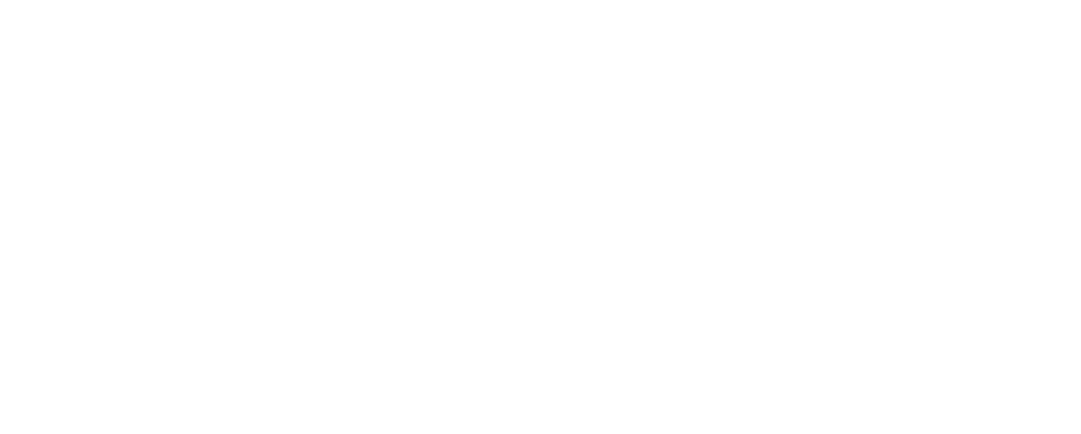
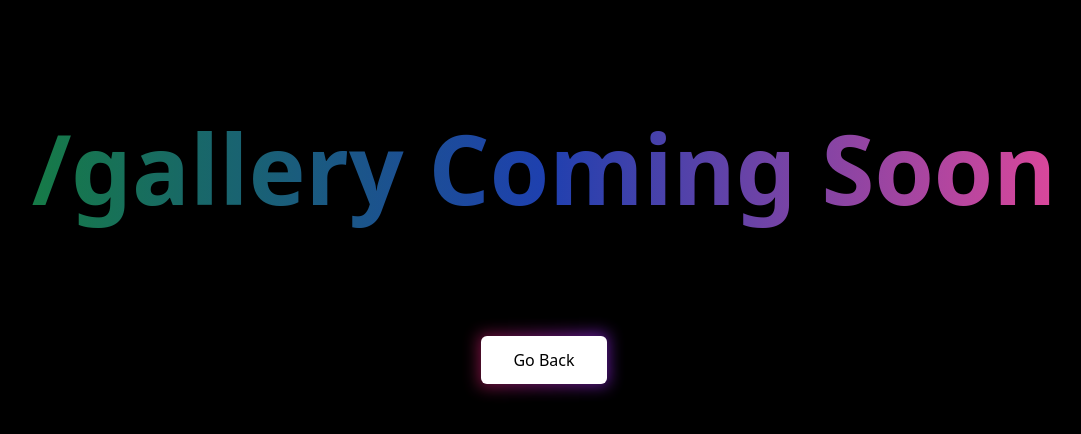
Before and after one commit to AdityaTarale/me, a React (Vite) app: page /gallery in a window 1280 px wide. Before the commit this address had no page. Shown: the top 434 px of the page, without its empty margins (96-1177 px from the left). Built offline with nearby package versions, Linux system fonts and the light colour scheme; what prettier-plugin-tailwindcss would draw is missing.

Commit message:
Add: Coming soon page

```diff
--- a/src/App.jsx
+++ b/src/App.jsx
@@ -1,15 +1,17 @@
-import reactLogo from "./assets/react.svg";
 import { Routes, Route } from "react-router-dom";
 import Work from "./work";
+import Resume from "./resume";
+import ComingSoon from "./comingSoon";
+
 import "./App.css";
-import Navbar from "./components/Navbar";
-import Resume from "./resume";
 
 function App() {
   return (
     <Routes>
       <Route path="/" index element={<Work />} />
       <Route path="resume" element={<Resume />} />
+      <Route path="me" element={<ComingSoon />} />
+      <Route path="gallery" element={<ComingSoon />} />
     </Routes>
   );
 }
--- /dev/null
+++ b/src/comingSoon/index.tsx
@@ -0,0 +1,23 @@
+import React, { createRef } from "react";
+import { Link, useLocation } from "react-router-dom";
+import Button from "../components/Button";
+
+export default function ComingSoon() {
+  const { pathname } = useLocation();
+
+  return (
+    <div className="h-screen w-full">
+      <section className="container mx-auto py-24 text-center align-middle">
+        <h1 className="bg-gradient-to-r from-green-700 via-blue-800 to-pink-500 bg-clip-text text-[3rem] font-extrabold leading-initial text-transparent sm:text-[6rem]">
+          {pathname} Coming Soon
+        </h1>
+
+        <div className="my-24">
+          <Link to="/">
+            <Button>Go Back</Button>
+          </Link>
+        </div>
+      </section>
+    </div>
+  );
+}
--- /dev/null
+++ b/src/components/Button.tsx
@@ -0,0 +1,12 @@
+import React from "react";
+
+export default function Button({ children }: { children: string }) {
+  return (
+    <div className="group relative inline-block">
+      <div className="absolute -inset-0.5 animate-tilt bg-gradient-to-r from-pink-800 to-purple-700 opacity-80 blur transition duration-1000 group-hover:opacity-100 group-hover:duration-200" />
+      <button className="btn relative rounded-md bg-white py-3 px-8 transition duration-200 group-hover:bg-slate-100">
+        {children}
+      </button>
+    </div>
+  );
+}
--- a/src/work/Home.jsx
+++ b/src/work/Home.jsx
@@ -1,4 +1,5 @@
 import React from "react";
+import Button from "../components/Button";
 
 const Home = React.forwardRef(function () {
   return (
@@ -12,12 +13,7 @@
             I'm a developer
           </h1>
           <div className="my-24">
-            <div className="group relative inline-block">
-              <div className="absolute -inset-0.5 animate-tilt bg-gradient-to-r from-pink-800 to-purple-700 opacity-80 blur transition duration-1000 group-hover:opacity-100 group-hover:duration-200" />
-              <button className="btn relative rounded-md bg-white py-3 px-8 transition duration-200 group-hover:bg-slate-100">
-                Download Resume
-              </button>
-            </div>
+            <Button>Scroll to know more</Button>
           </div>
         </section>
       </main>
--- a/tailwind.config.cjs
+++ b/tailwind.config.cjs
@@ -8,6 +8,11 @@
       },
       height: {
         "h-screen-2": "calc(100vh - 5rem)",
+      },
+      lineHeight: {
+        initial: {
+          lineHeight: "initial",
+        },
       },
       keyframes: {
         tilt: {
```
Also changed, not shown: 1 other file (tests, documents, lock files or other folders).
